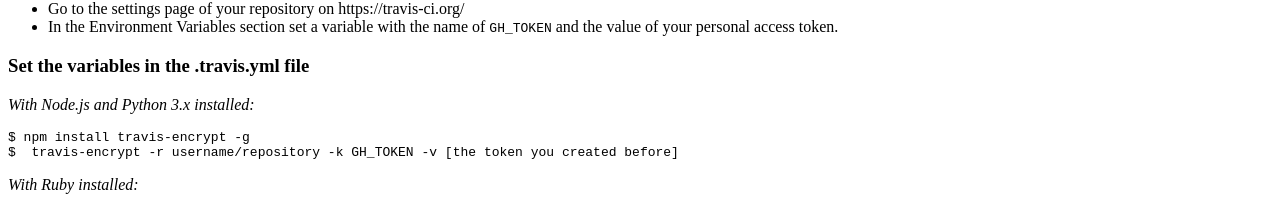
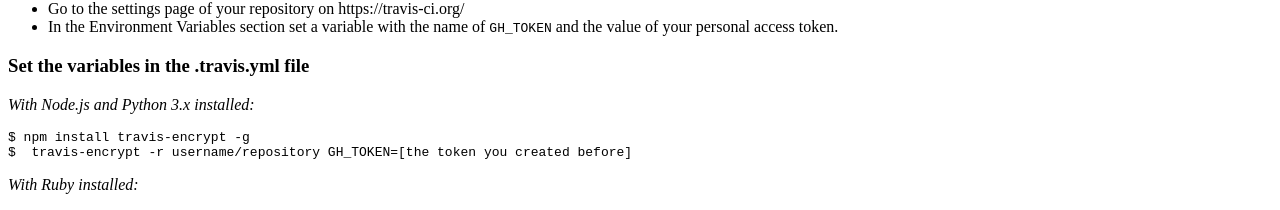
Before and after one commit to steveklabnik/automatically_update_github_pages_with_travis_example, a plain HTML site: page index.html in a window 1280 px wide. Shown: the part 2011-2221 px from the top of the page. Drawn offline with Linux system fonts and the light colour scheme.

Commit message:
rebuild pages at 37f7a7e

```diff
--- a/index.html
+++ b/index.html
@@ -45,7 +45,7 @@ $ <span class="kw">git</span> checkout master</code></pre></div>
 <h3 id="set-the-variables-in-the-.travis.yml-file">Set the variables in the .travis.yml file</h3>
 <p><em>With Node.js and Python 3.x installed:</em></p>
 <div class="sourceCode"><pre class="sourceCode bash"><code class="sourceCode bash">$ <span class="kw">npm</span> install travis-encrypt -g
-$  <span class="kw">travis-encrypt</span> -r username/repository -k GH_TOKEN -v [the token you created before]</code></pre></div>
+$  <span class="kw">travis-encrypt</span> -r username/repository GH_TOKEN=[the token you created before]</code></pre></div>
 <p><em>With Ruby installed:</em></p>
 <div class="sourceCode"><pre class="sourceCode bash"><code class="sourceCode bash">$ <span class="kw">gem</span> install travis
 $   <span class="kw">travis</span> encrypt -r username/reponame GH_TOKEN=[the token you created before] --add</code></pre></div>
```
